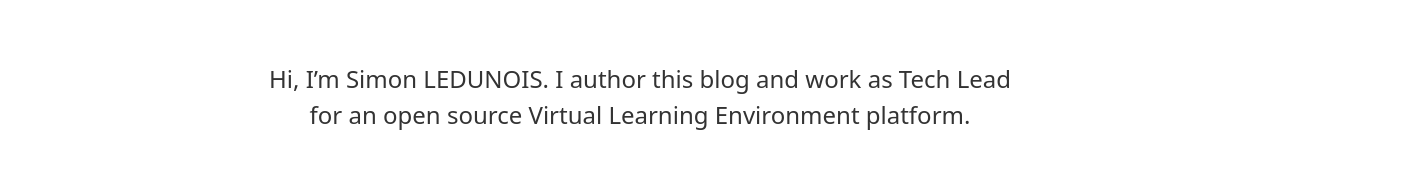
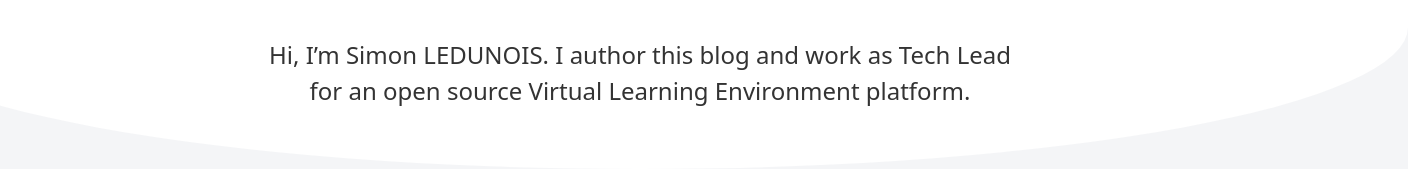
Before and after one commit to SLedunois/SLedunois.github.io, a Gatsby site: page / in a window 1280 px wide. Shown: the part 115-284 px from the top of the page, 1408 px wide, since content can reach past the window. Built offline with nearby package versions, Linux system fonts and the light colour scheme; Gatsby itself is replaced by a stand-in of ours.

Commit message:
Feat(About) Add About page, feat(Homepage) Add curved component

```diff
--- a/src/components/description/description.js
+++ b/src/components/description/description.js
@@ -11,7 +11,7 @@ import data from "../../../data/description.json"
 
 const Description = ({ children }) => {
   return (
-    <div className="mt-16 mb-1 w-3/4 mx-auto text-center text-2xl font-medium">
+    <div className="flex font-medium items-center mx-auto text-2xl text-center w-3/4">
       <p>{data.description}</p>
     </div>
   )
--- /dev/null
+++ b/src/components/header-bubble/header-bubble.css
@@ -0,0 +1,19 @@
+.bubble {
+  position: relative;
+}
+
+.bubble::after {
+  content: " ";
+  background-color: #ffffff;
+  display: block;
+  border-bottom-left-radius: 200%;
+  border-bottom-right-radius: 200%;
+  width: 120%;
+  left: -10%;
+  position: absolute;
+  bottom: 0;
+  z-index: -1;
+  height: calc(100% + 60px);
+  box-sizing: border-box;
+  top: 0;
+}
--- /dev/null
+++ b/src/components/header-bubble/header-bubble.js
@@ -0,0 +1,16 @@
+/**
+ * Layout component that queries for data
+ * with Gatsby's useStaticQuery component
+ *
+ * See: https://www.gatsbyjs.org/docs/use-static-query/
+ */
+
+import React from "react"
+
+import "./header-bubble.css"
+
+const HeaderBubble = ({ children }) => {
+  return <div className="bubble">{children}</div>
+}
+
+export default HeaderBubble
--- a/src/components/layout/layout.js
+++ b/src/components/layout/layout.js
@@ -22,8 +22,12 @@ const Layout = ({ children }) => {
     }
   `)
 
+  if (document.location.pathname === "/")
+    document.getElementsByTagName("html")[0].classList.add("homepage")
+  else document.getElementsByTagName("html")[0].classList.remove("homepage")
+
   return (
-    <div className="layout container mx-auto text-black mt-12 mb-12">
+    <div className="layout container mx-auto text-black">
       <Header siteTitle={data.site.siteMetadata.title} />
       <div>
         <main>{children}</main>
--- a/src/header/header.js
+++ b/src/header/header.js
@@ -1,5 +1,6 @@
 import PropTypes from "prop-types"
 import React from "react"
+import { Link } from "gatsby"
 
 import "./header.css"
 
@@ -9,13 +10,17 @@ import github from "../images/github.svg"
 import twitter from "../images/twitter.svg"
 
 const Header = ({ siteTitle }) => (
-  <header>
+  <header className="mb-20 pt-12">
     <nav className="justify-between flex">
-      <ul className="flex justify-around mb-10 font-medium">
-        <li className="active">Home</li>
-        <li>About</li>
+      <ul className="flex justify-around font-medium">
+        <li className={document.location.pathname === "/" && "active"}>
+          <Link to="/">Home</Link>
+        </li>
+        <li className={document.location.pathname === "/about" && "active"}>
+          <Link to="/about">About</Link>
+        </li>
       </ul>
-      <ul className="flex justify-around mb-10 font-medium">
+      <ul className="flex justify-around font-medium">
         <li>
           <a href={accounts.github} target="_blank" rel="noopener noreferrer">
             <img src={github} alt="Github" />
--- a/src/pages/page-2.js
+++ b/src/pages/about.js
@@ -4,13 +4,12 @@ import { Link } from "gatsby"
 import Layout from "../components/layout/layout"
 import SEO from "../components/seo"
 
-const SecondPage = () => (
+const About = () => (
   <Layout>
     <SEO title="Page two" />
     <h1>Hi from the second page</h1>
     <p>Welcome to page 2</p>
-    <Link to="/">Go back to the homepage</Link>
   </Layout>
 )
 
-export default SecondPage
+export default About
--- a/src/pages/index.js
+++ b/src/pages/index.js
@@ -1,15 +1,17 @@
 import React from "react"
-//import { Link } from "gatsby"
 
+import HeaderBubble from "../components/header-bubble/header-bubble"
 import Layout from "../components/layout/layout"
 import SEO from "../components/seo"
 import Description from "../components/description/description"
 
 const IndexPage = () => (
-  <Layout>
-    <SEO title="Home" />
-    <Description />
-  </Layout>
+  <HeaderBubble>
+    <Layout>
+      <SEO title="Home" />
+      <Description />
+    </Layout>
+  </HeaderBubble>
 )
 
 export default IndexPage
--- a/src/styles/global.css
+++ b/src/styles/global.css
@@ -11,3 +11,7 @@
 .container.layout {
   width: 1024px;
 }
+
+html.homepage {
+  background-color: #f4f5f7;
+}
```
